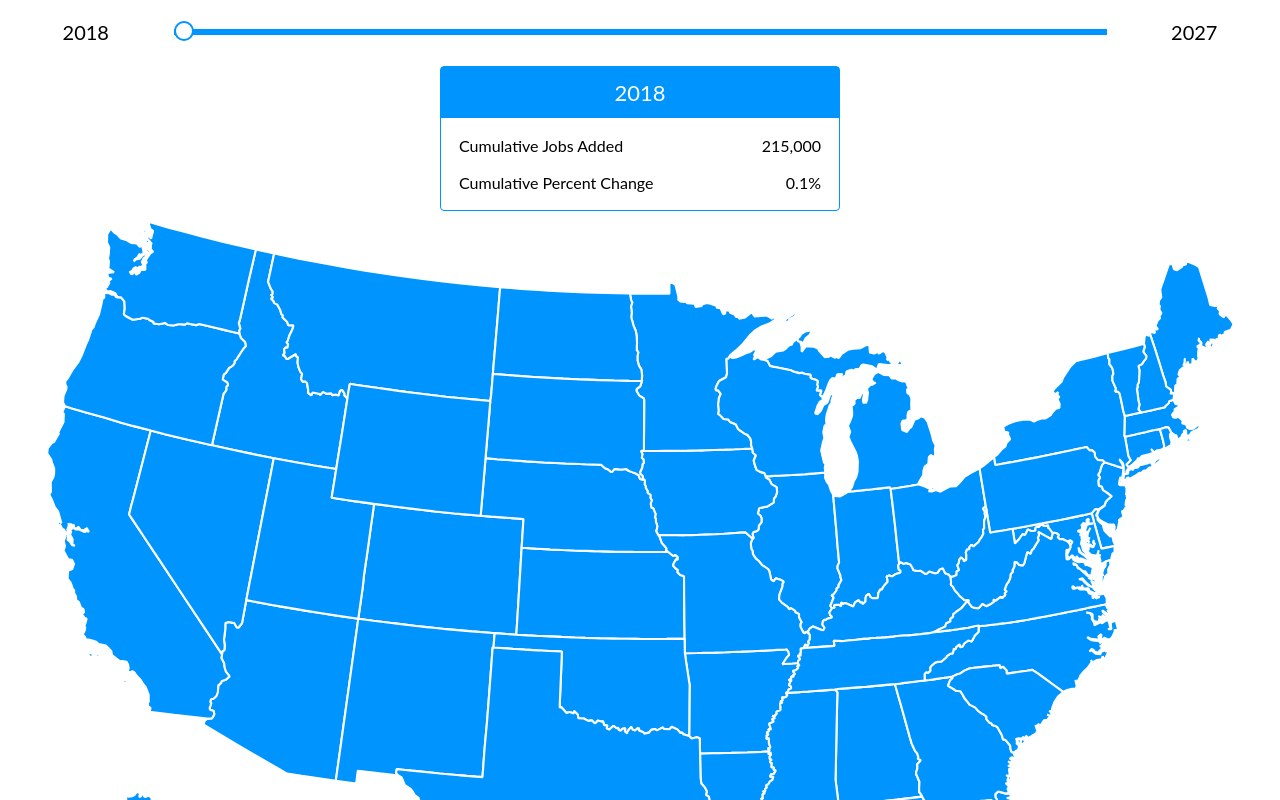
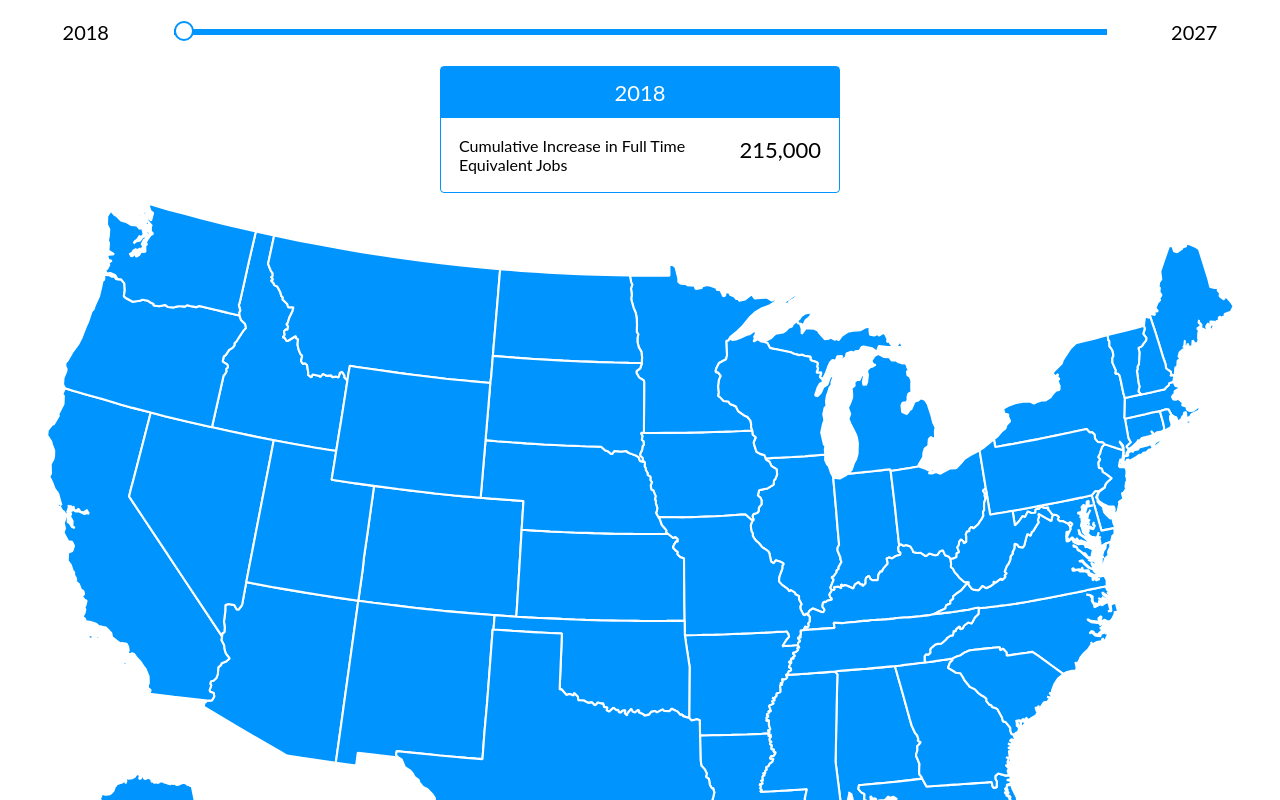
Before and after one commit to TaxFoundation/jobs-map, a React (Create React App) app: page / in a window 1280 px wide. Shown: the top 800 px of the page. Built offline with nearby package versions, Linux system fonts and the light colour scheme.

Commit message:
Remove percent and specify FTE

```diff
--- a/src/components/SummaryStats.js
+++ b/src/components/SummaryStats.js
@@ -22,9 +22,10 @@ const SummaryHeader = styled.thead`
 `;
 
 const SummaryBody = styled.div`
+  align-content: center;
   display: grid;
   grid-gap: 18px;
-  grid-template: repeat(2, auto) / repeat(2, auto);
+  grid-template: auto / repeat(2, auto);
   padding: 18px;
 `;
 
@@ -35,16 +36,10 @@ const SummaryStats = props => (
     <SummaryHeader>{props.year}</SummaryHeader>
     <SummaryBody>
       <SummaryCell style={{ textAlign: 'left' }}>
-        Cumulative Jobs Added
+        Cumulative Increase in Full Time Equivalent Jobs
       </SummaryCell>
-      <SummaryCell style={{ textAlign: 'right' }}>
+      <SummaryCell style={{ textAlign: 'right', fontSize: '22px' }}>
         {formatter(props.total, ',')}
-      </SummaryCell>
-      <SummaryCell style={{ textAlign: 'left' }}>
-        Cumulative Percent Change
-      </SummaryCell>
-      <SummaryCell style={{ textAlign: 'right' }}>
-        {formatter(props.diff, '%')}
       </SummaryCell>
     </SummaryBody>
   </SummaryStatsContainer>
```
